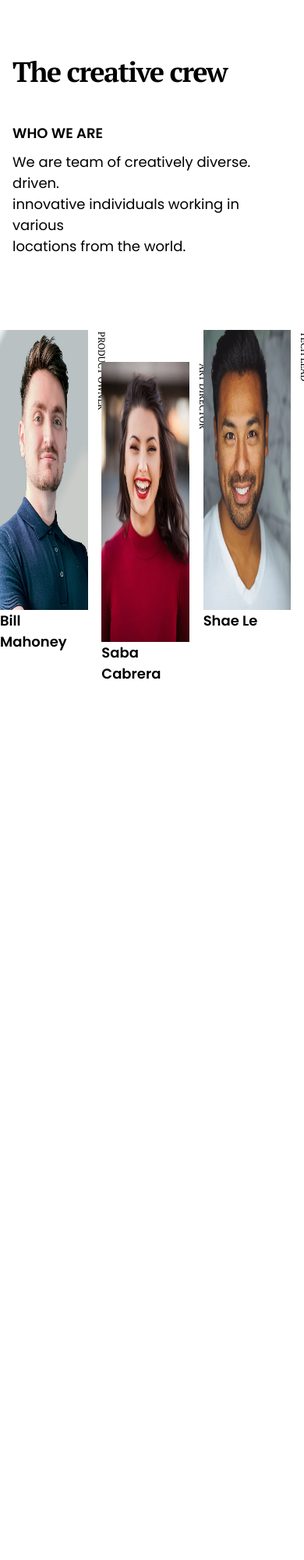
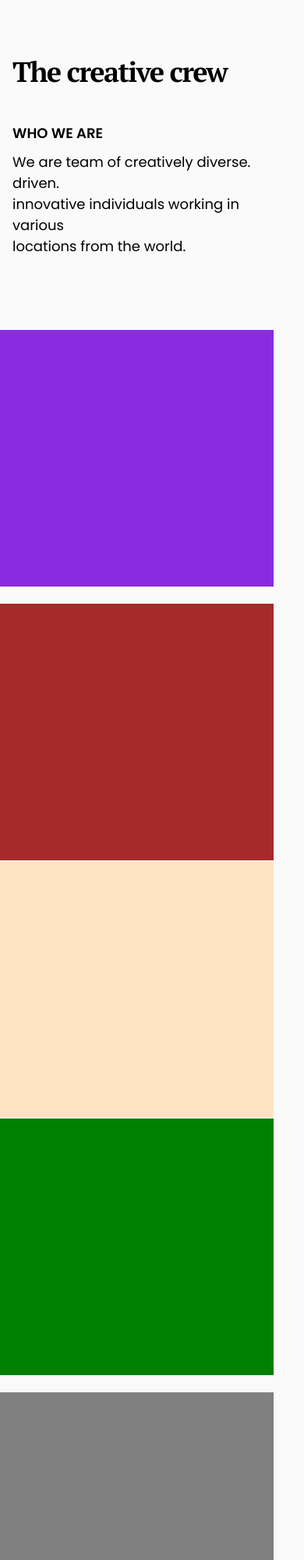
Before and after one commit to Zerebel/my-team-page, a website: page index.html in a window 390 px wide. Shown: the top 2000 px of the page at 78% size. Before the commit the page ends 970 px from the top, so only its background shows below. Drawn offline with Linux system fonts and the light colour scheme.

Commit message:
end of grid

```diff
--- a/index.html
+++ b/index.html
@@ -5,7 +5,8 @@
     <meta http-equiv="X-UA-Compatible" content="IE=edge" />
     <meta name="viewport" content="width=device-width, initial-scale=1.0" />
     <title>My Team Page</title>
-
+    <!-- Favicon -->
+    <link rel="shortcut icon" href="images/devchallenges.png" type="image/x-icon">
     <!-- Stylesheet -->
     <link rel="stylesheet" href="css/style.css" />
     <!-- Fonts -->
@@ -15,6 +16,12 @@
     />
     <link
       href="https://fonts.googleapis.com/css?family=Poppins:100,100italic,200,200italic,300,300italic,regular,italic,500,500italic,600,600italic,700,700italic,800,800italic,900,900italic"
+      rel="stylesheet"
+    />
+    <link rel="preconnect" href="https://fonts.googleapis.com" />
+    <link rel="preconnect" href="https://fonts.gstatic.com" crossorigin />
+    <link
+      href="https://fonts.googleapis.com/css2?family=Montserrat:ital,wght@1,100&display=swap"
       rel="stylesheet"
     />
   </head>
@@ -39,28 +46,57 @@
       </div>
       <div id="container">
         <div id="item-1" class="items">
-          <div class="image">
+          <!-- <div class="image">
             <img src="images/photo1.png" alt="Photo 1" />
             <span class="name">Bill Mahoney</span>
           </div>
           <div class="role">
             <div class="pad"><span>Product&nbsp;owner</span></div>
-          </div>
+          </div> -->
         </div>
         <div id="item-2" class="items">
-          <div class="image">
+          <!-- <div class="image">
             <img src="images/photo2.png" alt="Photo 2" />
             <span class="name">Saba Cabrera</span>
           </div>
-          <div class="role"><span> Art&nbsp;Director </span></div>
+          <div class="role"><span> Art&nbsp;Director </span></div> -->
         </div>
         <div id="item-3" class="items">
-          <div class="image">
+          <!-- <div class="image">
             <img src="images/photo3.png" alt="" />
             <span class="name">Shae Le</span>
           </div>
-          <div class="role"><span>tech&nbsp;lead</span></div>
+          <div class="role"><span>tech&nbsp;lead</span></div> -->
         </div>
+
+        <div id="item-4" class="items">
+          <!-- <div class="image">
+            <img src="images/photo4.png" alt="" />
+            <span class="name">Skylah Lu</span>
+          </div>
+          <div class="role"><span>ux&nbsp;designer</span></div> -->
+        </div>
+        <div id="item-5" class="items">
+          <!-- <div class="image">
+            <img src="images/photo5.png" alt="" />
+            <span class="name">Griff Richards</span>
+          </div>
+          <div class="role"><span>developer</span></div> -->
+        </div>
+        <div id="item-6" class="items">
+          <!-- <div class="image">
+            <img src="images/photo6.png" alt="" />
+            <span class="name">Stan John</span>
+          </div>
+          <div class="role"><span>developer</span></div> -->
+        </div>
+      </div>
+      <div class="creator">
+        created by
+        <a href="https://github.com/Zerebel" target="_blank" id="user"
+          >Zerebel</a
+        >
+        - devChallenges.io
       </div>
     </main>
   </body>
--- a/scss/style.scss
+++ b/scss/style.scss
@@ -2,6 +2,10 @@
   box-sizing: border-box;
   margin: 0;
   padding: 0;
+}
+
+body {
+  background-color: #fafafa;
 }
 
 main {
@@ -52,14 +56,12 @@ main {
   #container {
     display: grid;
     grid-template-columns: repeat(9, 1fr);
-    grid-template-rows: repeat(8, 5vw);
+    grid-template-rows: repeat(13, 5vw);
     grid-gap: 0.0625rem;
     margin-top: 5.875rem;
     .items {
       display: flex;
-      height: 60vh;
-      width: 100%;
-      position: relative;
+      height: 50vh;
     }
     .image {
       display: flex;
@@ -68,7 +70,7 @@ main {
     }
 
     #item-1 {
-      // background-color: blueviolet;
+      background-color: blueviolet;
       grid-column-start: 1;
       grid-column-end: 4;
       grid-row-start: 1;
@@ -76,7 +78,7 @@ main {
       justify-content: end;
     }
     #item-2 {
-      // background-color: brown;
+      background-color: brown;
       justify-content: center;
       margin-top: 1.29rem;
       grid-column-start: 4;
@@ -85,13 +87,38 @@ main {
       grid-row-end: 5;
     }
     #item-3 {
-      // background-color: bisque;
+      background-color: bisque;
       grid-column-start: 7;
       grid-column-end: 10;
       grid-row-start: 1;
       grid-row-end: 4;
     }
+    #item-4 {
+      background-color: green;
+      grid-column-start: 1;
+      grid-column-end: 4;
+      grid-row-start: 9;
+      grid-row-end: 12;
+      justify-content: end;
+    }
 
+    #item-5 {
+      background-color: grey;
+      grid-column-start: 4;
+      grid-column-end: 7;
+      grid-row-start: 10;
+      grid-row-end: 14;
+      margin-top: 1.29rem;
+      justify-content: center;
+    }
+
+    #item-6 {
+      background-color: yellow;
+      grid-column-start: 7;
+      grid-column-end: 10;
+      grid-row-start: 9;
+      grid-row-end: 12;
+    }
     img {
       max-width: 100%;
       // width: 1.0625rem;
@@ -125,9 +152,116 @@ main {
       line-height: 1.6875rem;
     }
   }
+  .creator {
+    margin-top: 5.25rem;
+    margin-bottom: 1.25rem;
+    text-align: center;
+    font-family: "Montserrat";
+    font-style: normal;
+    font-weight: 900;
+    font-size: 0.875rem;
+    color: #a9a9a9;
+    display: none;
+  }
 }
 
 // Media Queries
+// @media screen and (max-width: 1200px) {
+//   img {
+//     max-width: 20vh;
+//     // width: 1.0625rem;
+//     height: 12.4375rem;
+//   }
+
+//   #container {
+//     display: grid;
+//     grid-template-columns: repeat(4, 1fr);
+//     grid-template-rows: repeat(9, 5vw);
+//     // grid-gap: 0.0625rem;
+//     // margin-top: 5.875rem;
+//     // .items {
+//     //   display: flex;
+//     //   height: 30vh;
+//     //   width: 100%;
+
+//     // }
+//     // .image {
+//     //   display: flex;
+//     //   flex-direction: column;
+
+//     // }
+//     #item-1 {
+//       grid-column-start: 1;
+//       grid-column-end: 4;
+//     }
+//     #item-2 {
+//       grid-column-start: 3;
+//     }
+
+//     #item-3 {
+//       background-color: bisque;
+//       grid-column-start: 7;
+//       grid-column-end: 10;
+//       grid-row-start: 5;
+//       grid-row-end: 9;
+//     }
+//     #item-4 {
+//       background-color: bisque;
+//       grid-column-start: 1;
+//       grid-column-end: 4;
+//       grid-row-start: 9;
+//       justify-content: end;
+//     }
+
+//     #item-5 {
+//       background-color: brown;
+//       grid-column-start: 4;
+//       grid-column-end: 7;
+//       grid-row-start: 10;
+//       margin-top: 1.29rem;
+//       justify-content: center;
+//     }
+
+//     #item-6 {
+//       background-color: blueviolet;
+//       grid-column-start: 7;
+//       grid-column-end: 10;
+//       grid-row-start: 9;
+//     }
+//     img {
+//       max-width: 100%;
+//       // width: 1.0625rem;
+//       height: 22.4375rem;
+//     }
+
+//     .role {
+//       // -ms-writing-mode: sideways-rl;
+//       // writing-mode: sideways-rl;
+//       // text-orientation: upright;
+//       font-size: 0.75rem;
+//       padding-left: 0.625rem;
+//       font-family: PT serif;
+//       font-style: normal;
+//       font-weight: 400;
+//       text-transform: uppercase;
+//       width: 1.5625rem;
+//       span {
+//         position: absolute;
+//         transform-origin: 0 0;
+//         transform: rotate(90deg) translate(0, -100%);
+//         top: 0.125rem;
+//       }
+//     }
+
+//     .name {
+//       font-family: Poppins;
+//       font-style: normal;
+//       font-weight: 600;
+//       font-size: 1.125rem;
+//       line-height: 1.6875rem;
+//     }
+//   }
+// }
 @media screen and (max-width: 780px) {
   main {
     #top {
@@ -156,5 +290,21 @@ main {
         line-height: 1.6875rem;
       }
     }
+    #container {
+      display: flex;
+      flex-wrap: wrap;
+      .container > * {
+        flex: 1 1 30vh;
+      }
+
+      margin-top: 5.875rem;
+      padding: 0;
+      .items {
+        display: flex;
+        height: 39vh;
+        width: 90%;
+        position: relative;
+      }
+    }
   }
 }
```
Also changed, not shown: css/style.css, 1 other file.
